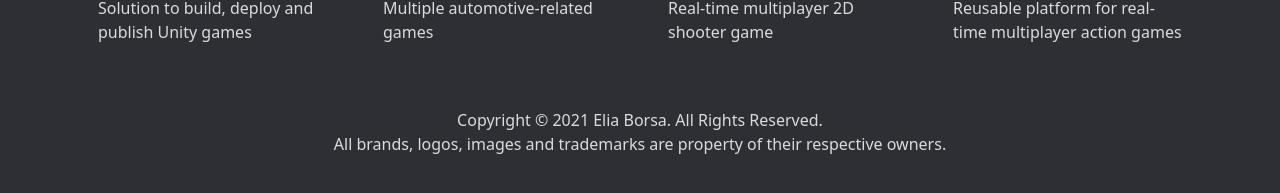
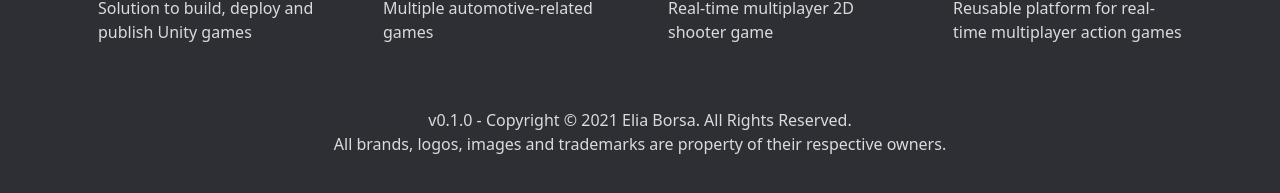
Before and after one commit to Aquastorm/aquastorm.github.io, a Jekyll site: the page built from index.html, in a window 1280 px wide. Shown: the part 410-603 px from the top of the page. Built offline with Jekyll 4.4.1, drawn with Linux system fonts in a browser that asks for light colours; nearby versions of some CDN libraries.

Commit message:
[added] website version to the footer

```diff
--- a/_includes/footer.html
+++ b/_includes/footer.html
@@ -1,7 +1,7 @@
 <footer class="mt-5 mb-3">
     <div class="container">
         <p class="text-center">
-            Copyright &copy; {{ 'now' | date: "%Y" }} Elia Borsa. All Rights Reserved.<br>
+            v0.1.0 - Copyright &copy; {{ 'now' | date: "%Y" }} Elia Borsa. All Rights Reserved.<br>
             All brands, logos, images and trademarks are property of their respective owners.
         </p>
     </div>
```
